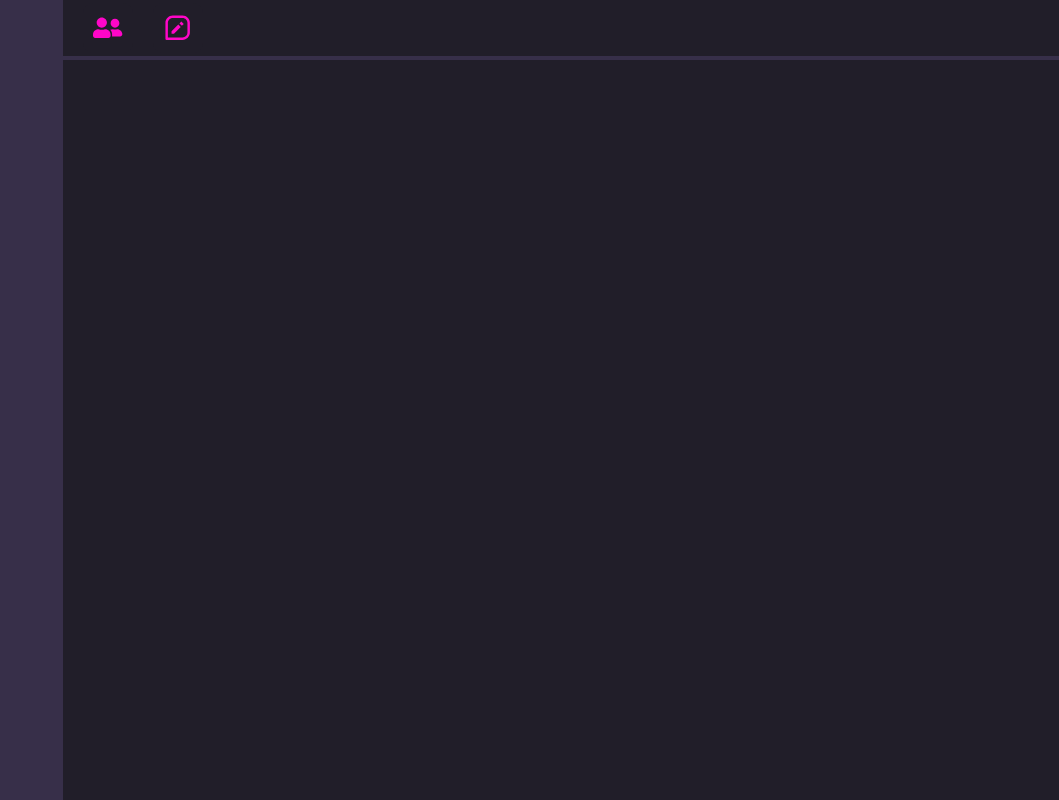
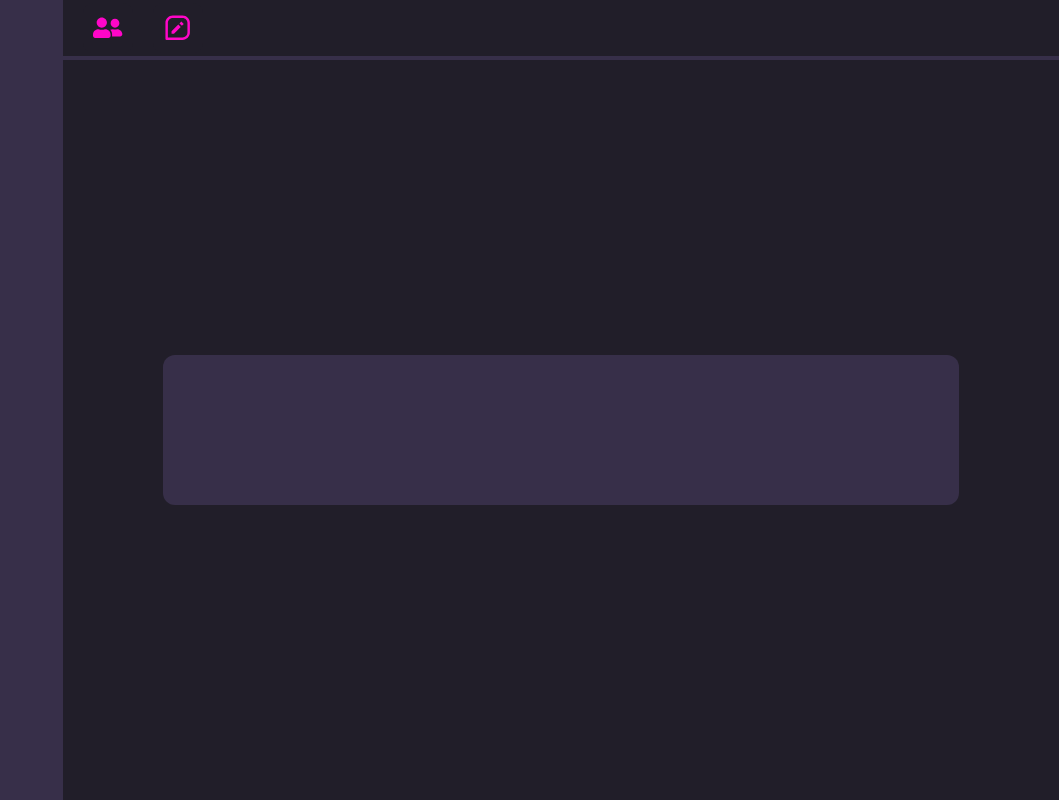
Before and after one commit to SageS3/ChatApp, a React (Create React App) app: page /dashboard in a window 1280 px wide. Shown: the whole page, without its empty margins (221-1280 px from the left). Built offline with nearby package versions, Linux system fonts and the light colour scheme; no server answers; the database is empty; sample sign-in values are in the browser's storage.

Commit message:
Added component that returns a list of groups in the DOM tree

```diff
--- a/src/components/chats/Threads.css
+++ b/src/components/chats/Threads.css
@@ -1,4 +1,18 @@
 .threads {
   grid-area: threads;
   background-color: rgb(33, 30, 41);
+  display: flex;
+  align-items: center;
+  justify-content: center;
+  flex-direction: column;
+  overflow-y: scroll;
+  height: 100%;
+}
+.threads .group-thread {
+  width: 80%;
+  height: 150px;
+  background-color: rgb(55, 47, 73);
+  margin: 2px;
+  border-radius: 12px;
+  position: relative;
 }/*# sourceMappingURL=Threads.css.map */
--- a/src/components/chats/Threads.scss
+++ b/src/components/chats/Threads.scss
@@ -2,4 +2,20 @@
 .threads {
   grid-area: threads;
   background-color: Colors.$main-background-color;
+  display: flex;
+  align-items: center;
+  justify-content: center;
+  flex-direction: column;
+  overflow-y: scroll;
+  height: 100%;
+
+  .group-thread {
+    width: 80%;
+    height: 150px;
+    background-color: Colors.$secondary-background-color;
+    // border: 2px solid white;
+    margin: 2px;
+    border-radius: 12px;
+    position: relative;
+  }
 }
--- a/src/components/chats/Threads.tsx
+++ b/src/components/chats/Threads.tsx
@@ -1,23 +1,45 @@
 import { useEffect, useState } from "react"
 import "./Threads.css"
-import { getDocs, collection } from "firebase/firestore"
+import { getDocs, collection, where, query } from "firebase/firestore"
 import { db } from "../config/firebase"
+import { auth } from "../config/firebase"
 
 const Threads = () => {
-  const [groups, setGroups] = useState<{}[]>([])
-
-  const listGroups = async () => {
-    const querySnapshot = await getDocs(collection(db, "chat"))
+  const [groups, setGroups] = useState<any>([])
+  const user = auth.currentUser
+  const queryGroups = async () => {
+    const q = query(
+      collection(db, "chat"),
+      where("members", "array-contains", user?.displayName)
+    )
+    const groupArr: any = []
+    const querySnapshot = await getDocs(q)
     querySnapshot.forEach((doc) => {
-      setGroups((prev) => [...prev, doc.data()])
+      groupArr.push(doc.data())
     })
-    console.log(groups)
+    setGroups((prev: any) => [prev, ...groupArr])
   }
 
+  const ListGroups = () => (
+    <>
+      {groups.map((group: any) => (
+        <div className="group-thread" key={group.id}>
+          <p>{group.createdBy}</p>
+        </div>
+      ))}
+    </>
+  )
+
   useEffect(() => {
-    listGroups()
+    queryGroups()
+
+    console.log(groups)
   }, [])
-  return <div className="threads"></div>
+  return (
+    <div className="threads">
+      <ListGroups />
+    </div>
+  )
 }
 
 export default Threads
```
Also changed, not shown: 1 other file (tests, documents, lock files or other folders).
